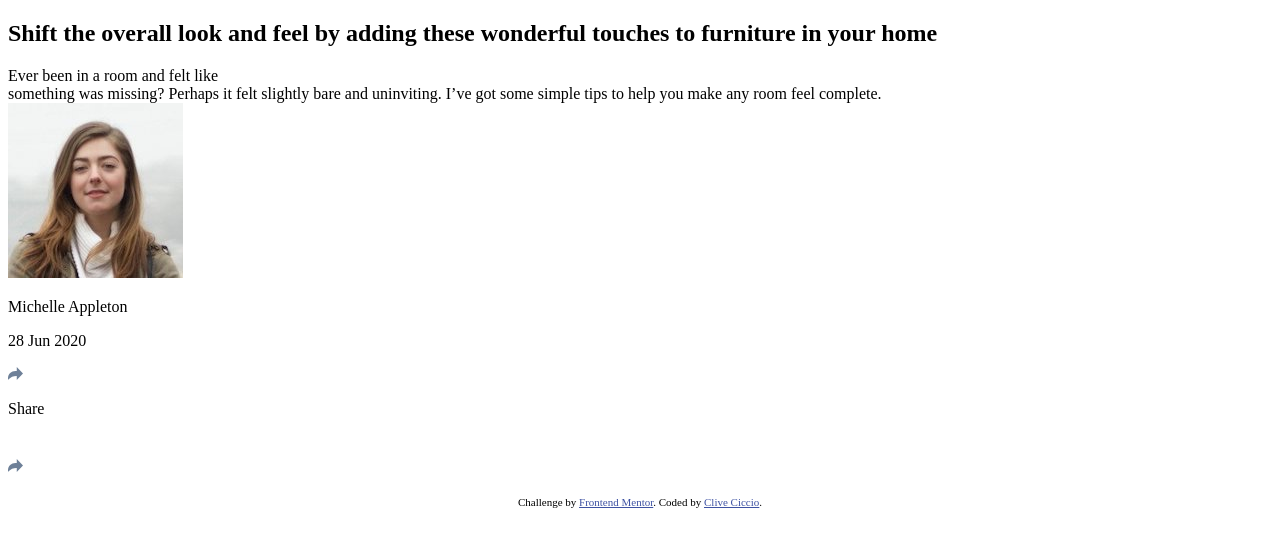
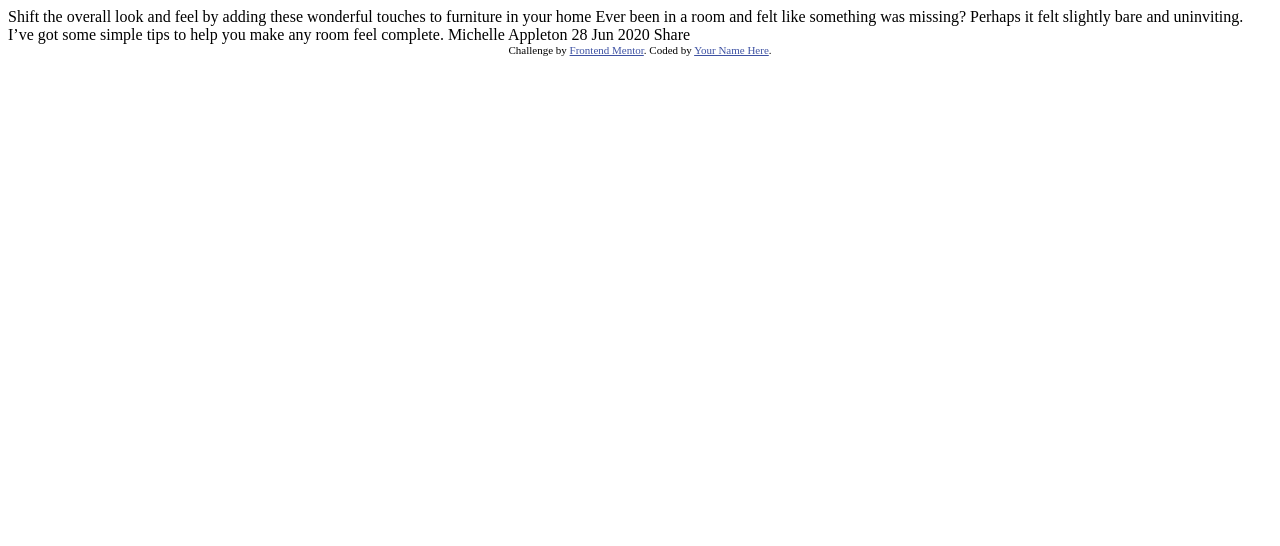
Before and after one commit to clivepato93/article-preview-component, a plain HTML site: page index.html in a window 1280 px wide. Drawn offline with Linux system fonts and the light colour scheme.

Commit message:
restart challenge

```diff
--- a/index.html
+++ b/index.html
@@ -5,66 +5,32 @@
   <meta name="viewport" content="width=device-width, initial-scale=1.0"> <!-- displays site properly based on user's device -->
 
   <link rel="icon" type="image/png" sizes="32x32" href="./images/favicon-32x32.png">
-  <link rel="stylesheet" href="style.css">
-  <script src="script.js" async></script>
+
   <title>Frontend Mentor | Article preview component</title>
 
   <!-- Feel free to remove these styles or customise in your own stylesheet 👍 -->
   <style>
-    .attribution { margin-top: 20px; font-size: 11px; text-align: center; }
+    .attribution { font-size: 11px; text-align: center; }
     .attribution a { color: hsl(228, 45%, 44%); }
   </style>
 </head>
 <body>
-  <main>
-    <div class="div-img">
-    </div>
-      <section class="info">
-        <!-- container that will get a  -->
-        <div class="container">
-          <h1>
-          Shift the overall look and feel by adding these wonderful
-          touches to furniture in your home
-          </h1>
-          <div class="grey">
-          Ever been in a room and felt like <br class="linebreakmob"> something was missing? Perhaps
-          it felt slightly bare and uninviting. I’ve got some simple tips
-          to help you make any room feel complete.
-          </div>
-        </div>
-        <div class="bottom">
-           <div class="person">
-            <img  src="images/avatar-michelle.jpg" alt="Michelle" class="avatar">
-              <div class="person-info">
-                <p>Michelle Appleton</p>
-                <p>28 Jun 2020</p>
-              </div>
-            </div>
-            <div class="share light">
-              <img  src="images/icon-share.svg" alt="Michelle" class="shareIcon">
-            </div>
-          </div>
-        </div>
-        <div class=" links bottom" id="linksTab">
-          <div class="person">
-          <p>Share</p>
-          <div class="icons">
-          <img  src="images/icon-facebook.svg" alt="Michelle" class="">
-          <img  src="images/icon-twitter.svg" alt="Michelle" class="">
-          <img  src="images/icon-pinterest.svg" alt="Michelle" class="">
-          </div>
-          </div>
-          <div class="share" id="linksBtn">
-            <img  src="images/icon-share.svg" alt="shareBtn" class="shareIcon ">
-          </div>
-        </div>
-      </section>
-    </main>
 
-<!-- footer -->
-  <footer class="attribution">
+  Shift the overall look and feel by adding these wonderful
+  touches to furniture in your home
+
+  Ever been in a room and felt like something was missing? Perhaps
+  it felt slightly bare and uninviting. I’ve got some simple tips
+  to help you make any room feel complete.
+
+  Michelle Appleton
+  28 Jun 2020
+
+  Share
+
+  <div class="attribution">
     Challenge by <a href="https://www.frontendmentor.io?ref=challenge" target="_blank">Frontend Mentor</a>.
-    Coded by <a href="#">Clive Ciccio</a>.
-  </footer>
+    Coded by <a href="#">Your Name Here</a>.
+  </div>
 </body>
 </html>
```
